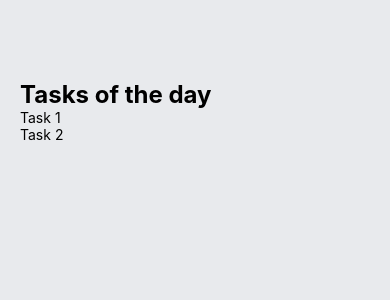
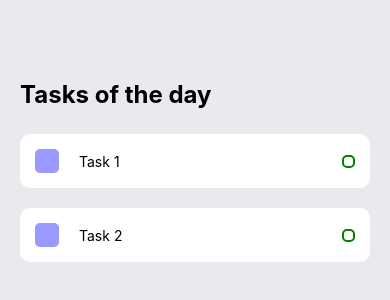
Before and after one commit to JonasBergstroom/TodoList, a React Native app: screen / in a window 390 px wide. Shown: the top 300 px of the page. Built offline with nearby package versions, Linux system fonts and the light colour scheme.

Commit message:
styling task components

```diff
--- a/App.js
+++ b/App.js
@@ -32,5 +32,7 @@
     fontSize: 24,
     fontWeight: "bold",
   },
-  items: {},
+  items: {
+    marginTop: 25,
+  },
 });
--- a/components/Task.js
+++ b/components/Task.js
@@ -1,16 +1,52 @@
 import React from 'react';
-import { View, Text, StyleSheet } from 'react-native'
+import { View, Text, StyleSheet, TouchableOpacity } from 'react-native'
 
 const Task = (props) => {
 
     return (
-        <View>
-            <Text>{props.text}</Text>
-        </View>
-    )
+      <View style={styles.item}>
+        <View style={styles.itemLeft}>
+          <View style={styles.square}></View>
+          <Text style={styles.itemText}>{props.text}</Text>
+            </View>
+            <View style={styles.circular}></View>
+      </View>
+    );
 }
 
-const style = StyleSheet.create({
+const styles = StyleSheet.create({
+    item: {
+        backgroundColor: '#FFF',
+        padding: 15,
+        borderRadius: 10,
+        flexDirection: 'row',
+        alignItems: 'center',
+        justifyContent: 'space-between',
+        marginBottom: 20,
+    },
+    itemLeft: {
+        flexDirection: 'row',
+        alignItems: 'center',
+        flexWrap: 'wrap'
+    },
+    square: {
+        width: 24,
+        height: 24,
+        backgroundColor: 'blue',
+        opacity: 0.4,
+        borderRadius: 5,
+        marginRight: 20,
+    },
+    itemText: {
+        maxWidth: '80%'
+    },
+    circular: {
+        width: 13,
+        height: 13,
+        borderColor: 'green',
+        borderWidth: 2,
+        borderRadius: 5,
+    },
 
 });
 
```
